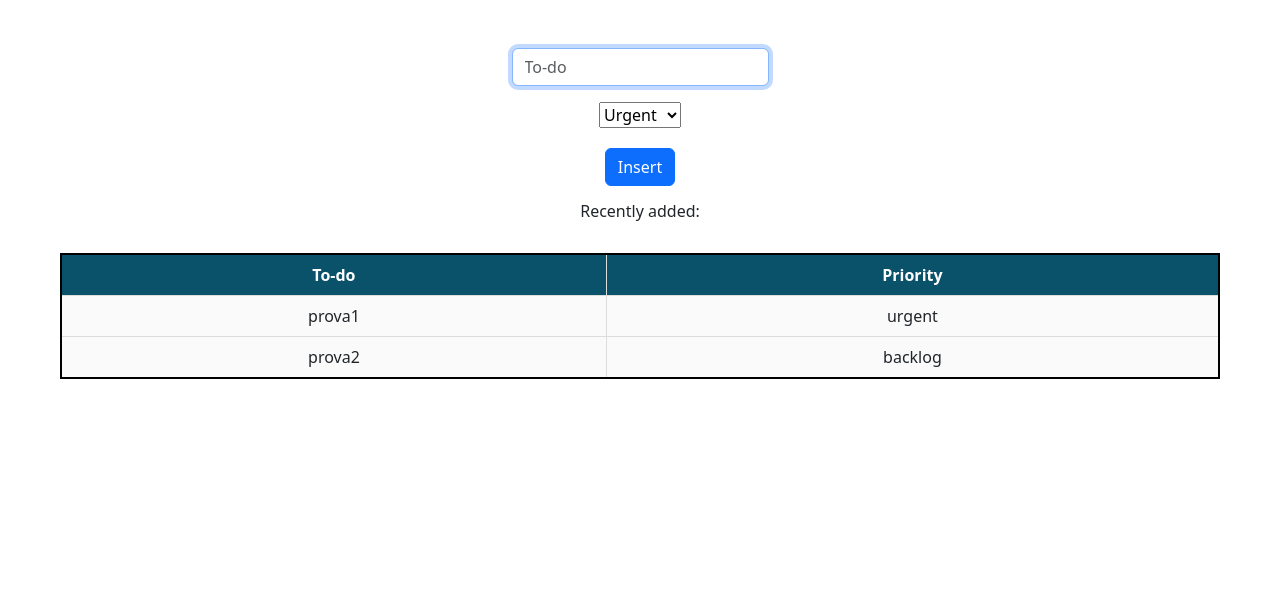
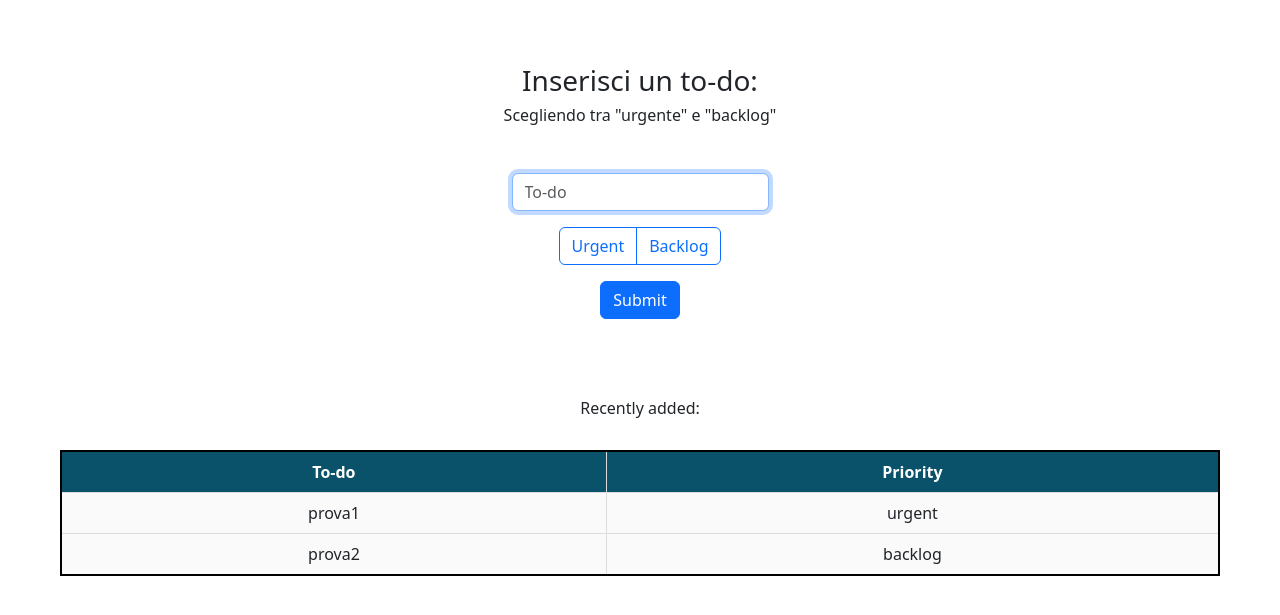
Before and after one commit to Agap3w/CS50x_finalProject, a Flask app: page /todo in a window 1280 px wide. Shown: the part 76-691 px from the top of the page. Run offline with Flask 3, Linux system fonts and the light colour scheme; a user stored in the database is signed in; data comes from the database, SQL or seed files in the repository; some libraries are stand-ins or nearby versions.

Commit message:
funzionalmente tutto ok

```diff
--- a/app.py
+++ b/app.py
@@ -2,7 +2,7 @@ import os
 
 from cs50 import SQL
 from datetime import datetime
-from flask import Flask, redirect, render_template, request, session, url_for
+from flask import Flask, flash, redirect, render_template, request, session, url_for
 from flask_session import Session
 from werkzeug.security import check_password_hash, generate_password_hash
 
@@ -44,7 +44,14 @@ def todo():
 
         # reject empty input
         if not todo or not prio:
-            return apology("Please fill both fields.")
+            flash("Missing information. Try Again")
+            return redirect("/todo")
+
+        # reject duplicates
+        if db.execute("SELECT * FROM todos WHERE username = ? AND item = ?", session["username"], todo):
+            flash("This todo already exists. Try Again")
+            return redirect("/todo")
+
 
         # update todos table inserting new item
         db.execute("INSERT INTO todos (username, category, item, status) VALUES (?,?,?,?)",session["username"], prio, todo, "open")
--- a/templates/expense.html
+++ b/templates/expense.html
@@ -1,6 +1,5 @@
 <!--
 #layout generale
-#si capisce che è un menù a tendina?
 -->
 {% extends "layout.html" %}
 
@@ -12,11 +11,12 @@
     <div>
         <p>
             <h3> Inserisci una spesa:</h3>
-            <h6> Numeri tondi, senza decimali.</h6>
+            <h6> Numeri tondi, senza decimali.</h6><br>
         </p>
 
         <form action="/expense" method="post">
             <select class="form-control mx-auto w-auto mb-3" name="category">
+                <option value="" disabled selected>Select a category</option>
                 <option value="supermarket">Supermarket</option>
                 <option value="restaurants">Restaurant</option>
                 <option value="hobby">Hobby</option>
@@ -32,7 +32,7 @@
 
     <div>
         <p>
-            <h6>Ultime spese inserite:</h6>
+            <br><br><h6>Ultime spese inserite:</h6>
         </p>
         <table>
             <tr>
--- a/templates/todo.html
+++ b/templates/todo.html
@@ -1,8 +1,3 @@
-<!--
-#aggiungo errore se cerco di inserire un todo duplicato
-#pulsante categoria diventano due pulsanti (anche più comodo su mobile), tengo insert per ora
--->
-
 {% extends "layout.html" %}
 
 {% block title %}
@@ -10,22 +5,30 @@
 {% endblock %}
 
 {% block main %}
+
+<p>
+    <h3> Inserisci un to-do:</h3>
+    <h6> Scegliendo tra "urgente" e "backlog"</h6><br>
+</p>
+
 <form action="/todo" method="post">
     <div class="mb-3">
         <input autocomplete="off" autofocus class="form-control mx-auto w-auto" name="todo" placeholder="To-do" type="text">
     </div>
-        <!-- menu tendina prio -->
-        <div class="dropdown-container">
-            <select id="prio" name="prio">
-                <option value="urgent">Urgent</option>
-                <option value="backlog">Backlog</option>
-            </select>
+    <div class="mb-3 btn-group" role="group">
+        <input type="radio" class="btn-check" name="prio" id="urgent" value="urgent" autocomplete="off">
+        <label class="btn btn-outline-primary" for="urgent">Urgent</label>
+
+        <input type="radio" class="btn-check" name="prio" id="backlog" value="backlog" autocomplete="off">
+        <label class="btn btn-outline-primary" for="backlog">Backlog</label>
     </div>
-        <button class="btn btn-primary" type="submit">Insert</button>
+    <div class="mb-3">
+        <button class="btn btn-primary" type="submit">Submit</button>
+    </div>
 </form>
 
     <p>
-        <h6>Recently added:</h6>
+        <br><br></vr><h6>Recently added:</h6>
     </p>
     <table>
         <tr>
--- a/templates/wordz.html
+++ b/templates/wordz.html
@@ -2,7 +2,6 @@
 #OPTIONAL: tab per vedere storico todo status=0
 #OPTIONAL: gestione del passaggio da URGENT a BACKLOG sia manuale (lo sposta l'utente) che automatico (es dopo un po' di gg).
 
-#VERYOPTIONAL: differenziare 'risolto' da 'cancellato'
 #VERYOPTIONAL: analytics(tot to-do al gg, tot gg per un to-do, %completion rate, etc.)
 -->
 
@@ -25,7 +24,7 @@
             {% for row in user_todo_urgent %}
             <tr>
                 <td>{{ row.item }}</td>
-                <td>{{ row.delaying }} €</td>
+                <td>{{ row.delay }}</td>
                 <td>
                     <form method="post">
                         <button type="submit" name="remove" value="{{ row.item }}">Remove</button>
@@ -48,7 +47,7 @@
             {% for row in user_todo_backlog %}
             <tr>
                 <td>{{ row.item }}</td>
-                <td>{{ row.delaying }} €</td>
+                <td>{{ row.delay }}</td>
                 <td>
                     <form method="post">
                         <button type="submit" name="remove" value="{{ row.item }}">Remove</button>
```
Also changed, not shown: 2 other files. Lines whose indentation alone changed are shown as unchanged.
